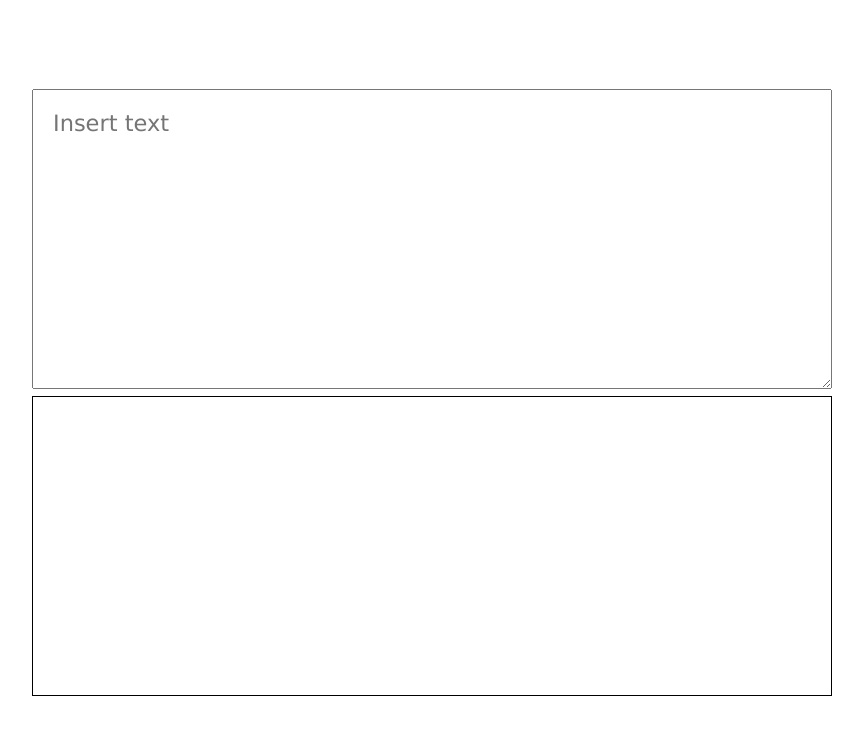
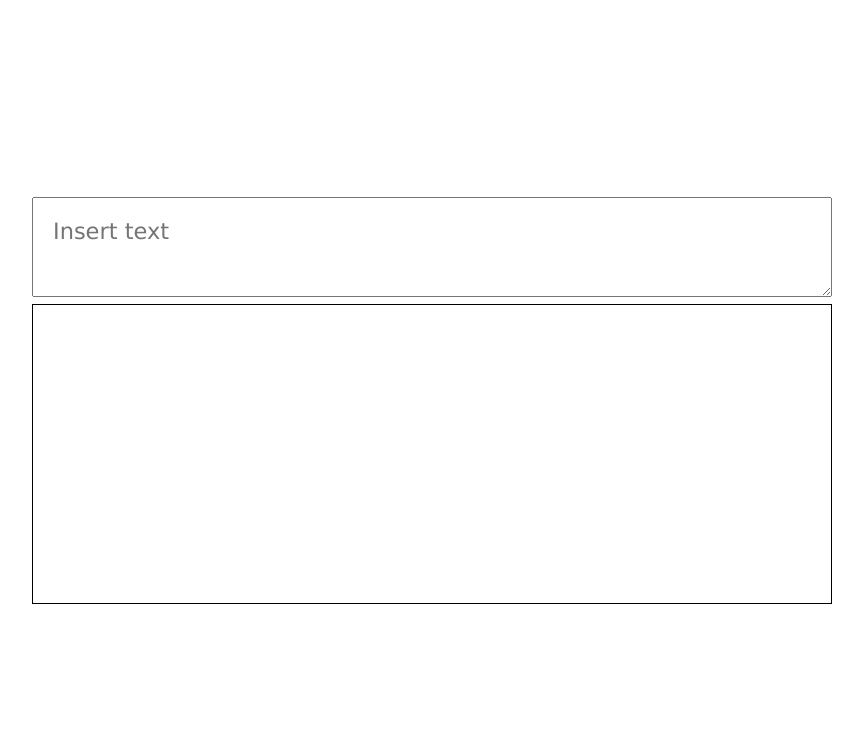
Before and after one commit to TheRabbit42/fic-check, a Vue app: page / in a window 1280 px wide. Shown: the top 734 px of the page, without its empty margins (0-863 px from the left). Built offline with nearby package versions, Linux system fonts and the light colour scheme.

Commit message:
Adding convenience buttons

```diff
--- a/src/App.vue
+++ b/src/App.vue
@@ -23,6 +23,18 @@ watch(input, async (oldInput, newInput) => {
   state.messages = checklist.map((check) => check.getMessage(input, paragraphs.value));
 })
 
+function clear(event) {
+  input.value = '';
+}
+
+async function paste(event) {
+  try {
+    const text = await navigator.clipboard.readText()
+    input.value = text;
+  } catch (error) {
+  }
+}
+
 function renderParagraph(paragraph) {
   for (let check of checklist) {
     if (check.isInParagraph(paragraph)) {
@@ -40,6 +52,10 @@ function renderParagraph(paragraph) {
   </div>
 
   <div class="output">
+    <div class="actions">
+      <a href="#" @click="clear">Clear</a><span>&nbsp;|&nbsp;</span><a href="#" @click="paste">Paste</a>
+    </div>
+
     <p v-for="msg in state.messages" :class="msg.style">
       <a :href="msg.href">{{ msg.text }}</a>
       <p v-html="msg.renderAdditional"></p>
--- a/src/assets/main.css
+++ b/src/assets/main.css
@@ -49,11 +49,15 @@ a,
   margin: 1.286em auto;
 }
 
+.btn-clear {
+  float: right;
+}
+
 textarea {
   padding: 20px;
   width: 800px;
   max-width: 100%;
-  height: 300px;
+  height: 100px;
   line-height: 50px;
   color: rgb(42, 42, 42);
   font: 150%  'Lucida Grande','Lucida Sans Unicode',Verdana,Helvetica,sans-serif,'GNU Unifont';
@@ -69,9 +73,8 @@ button {
   height: 800px;
 }
 
-.input {
-  margin-bottom: 1rem;
-  margin-right: 1rem;
+.actions > * {
+  float: right;
 }
 
 .success {
@@ -121,4 +124,12 @@ header {
     grid-template-columns: 1fr 1fr;
     padding:2rem;
   }
+
+  .input {
+    margin-right: 1rem;
+  }
+
+  .actions {
+    display: none;
+  }
 }
```
